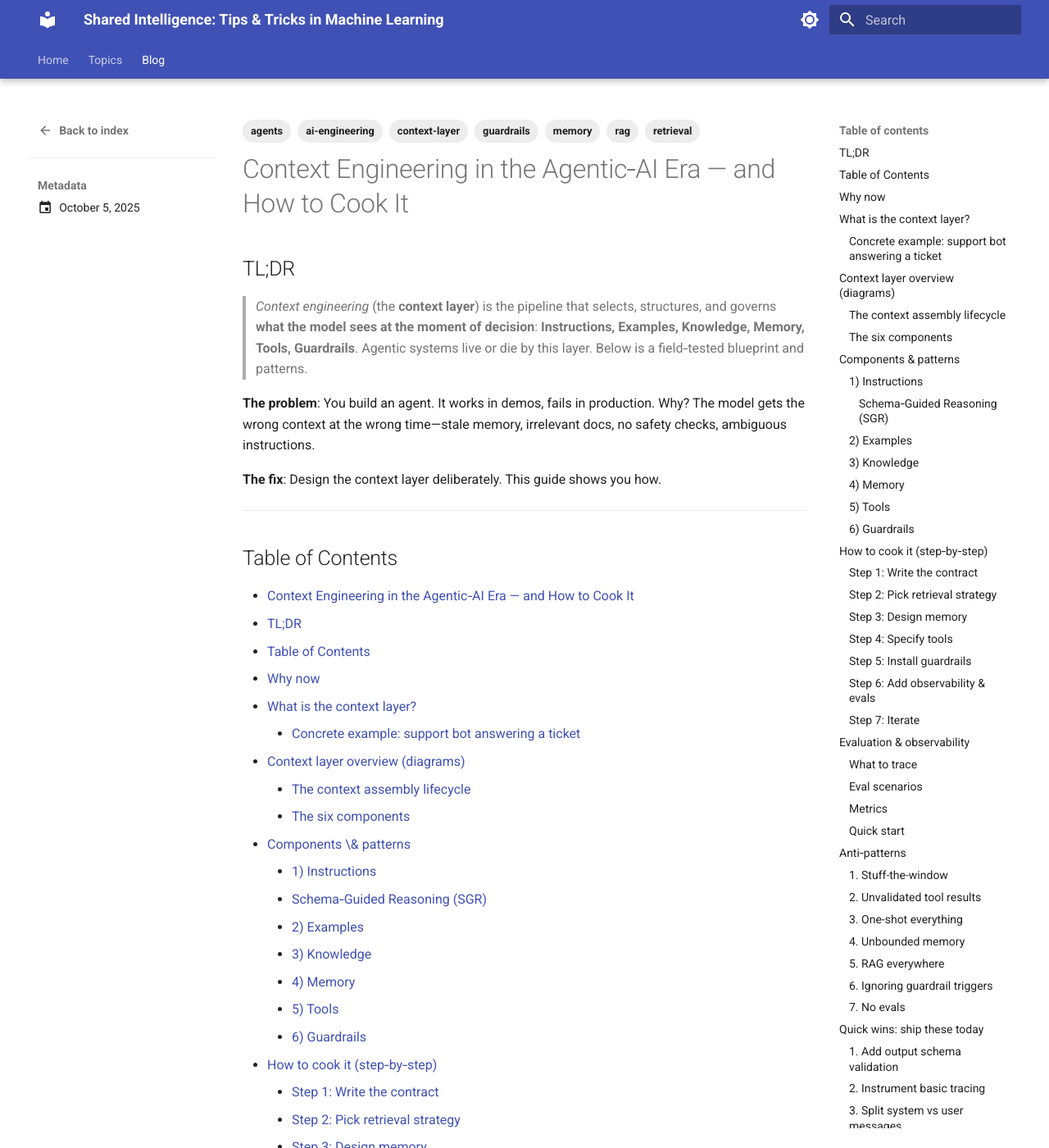
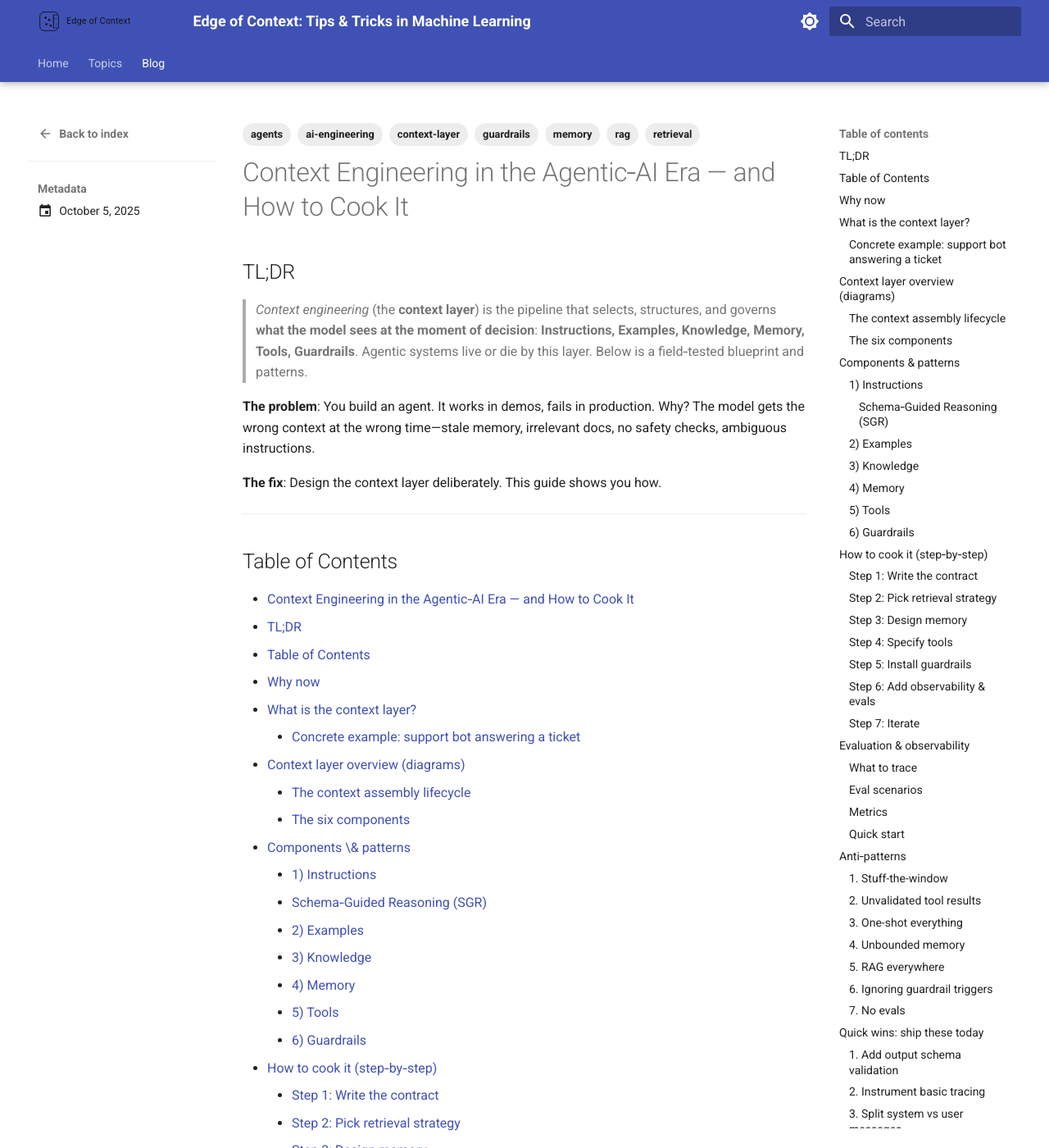
Before and after one commit to slavadubrov/notes, an MkDocs documentation site: the page built from docs/blog/posts/2025-10-05-context-engineering.md, in a window 1280 px wide and 1400 px high. Shown: the whole window at 82% size. Built offline with MkDocs 1.6.1 and Material for MkDocs 9.7.7, drawn with Linux system fonts in a browser that asks for light colours.

Commit message:
added logo, fixed parsing

```diff
--- /dev/null
+++ b/docs/assets/brand.css
@@ -0,0 +1,3 @@
+.md-header__button.md-logo img {
+  height: 28px;
+}
--- a/docs/blog/posts/2025-10-05-context-engineering.md
+++ b/docs/blog/posts/2025-10-05-context-engineering.md
@@ -25,7 +25,7 @@ series: AI Engineering Cookbook
 
 ## Table of Contents
 
-- [Context Engineering in the Agentic‑AI Era — and How to Cook It](#context-engineering-in-the-agenticai-era--and-how-to-cook-it)
+- [Context Engineering in the Agentic‑AI Era — and How to Cook It](#context-engineering-in-the-agenticai-era-and-how-to-cook-it)
   - [TL;DR](#tldr)
   - [Table of Contents](#table-of-contents)
   - [Why now](#why-now)
@@ -34,7 +34,7 @@ series: AI Engineering Cookbook
   - [Context layer overview (diagrams)](#context-layer-overview-diagrams)
     - [The context assembly lifecycle](#the-context-assembly-lifecycle)
     - [The six components](#the-six-components)
-  - [Components \& patterns](#components--patterns)
+  - [Components \& patterns](#components-patterns)
     - [1) Instructions](#1-instructions)
       - [Schema‑Guided Reasoning (SGR)](#schemaguided-reasoning-sgr)
     - [2) Examples](#2-examples)
@@ -48,9 +48,9 @@ series: AI Engineering Cookbook
     - [Step 3: Design memory](#step-3-design-memory)
     - [Step 4: Specify tools](#step-4-specify-tools)
     - [Step 5: Install guardrails](#step-5-install-guardrails)
-    - [Step 6: Add observability \& evals](#step-6-add-observability--evals)
+    - [Step 6: Add observability \& evals](#step-6-add-observability-evals)
     - [Step 7: Iterate](#step-7-iterate)
-  - [Evaluation \& observability](#evaluation--observability)
+  - [Evaluation \& observability](#evaluation-observability)
     - [What to trace](#what-to-trace)
     - [Eval scenarios](#eval-scenarios)
     - [Metrics](#metrics)
--- a/mkdocs.yml
+++ b/mkdocs.yml
@@ -1,9 +1,11 @@
-site_name: "Shared Intelligence: Tips & Tricks in Machine Learning"
+site_name: "Edge of Context: Tips & Tricks in Machine Learning"
 site_url: https://slavadubrov.github.io/
 site_description: "ML & engineering notes"
 
 theme:
   name: material
+  logo: assets/logo-eoc.svg
+  favicon: assets/favicon-eoc.svg
   features:
     - navigation.instant # Enables instant loading of pages when clicking navigation links
     - navigation.instant.prefetch # Preloads pages linked from the current page for faster navigation
@@ -40,6 +42,9 @@ theme:
 
 extra_javascript:
   - javascripts/mermaid.js
+
+extra_css:
+  - assets/brand.css
 
 extra:
   social:
@@ -85,7 +90,8 @@ plugins: # Configures MkDocs plugins for extended functionality
       categories: # Configures RSS feed categories
         - categories # Uses 'categories' metadata field
         - tags # Uses 'tags' metadata field as categories
-      feed_title: "Shared Intelligence: Tips and Tricks in Machine Learning" # Override feed title to avoid XML escaping issues with &
+      feed_title: "Edge of Context: Tips and Tricks in Machine Learning" # Override feed title to avoid XML escaping issues with &
+      image: https://slavadubrov.github.io/assets/logo-eoc.svg # RSS feed image URL
 
 nav: # Defines the navigation structure of the site
   - Home: index.md # Links the Home navigation item to index.md
--- a/pyproject.toml
+++ b/pyproject.toml
@@ -1,7 +1,7 @@
 [project]
 name = "notes"
 version = "0.1.0"
-description = "Shared Intelligence blog built with MkDocs"
+description = "Edge of Context blog built with MkDocs"
 readme = "README.md"
 requires-python = ">=3.12"
 dependencies = [
```
Also changed, not shown: README.md (+1 -1 lines), docs/index.md (+1 -1 lines), docs/assets/favicon-eoc.svg (added), docs/assets/logo-eoc.svg (added).
